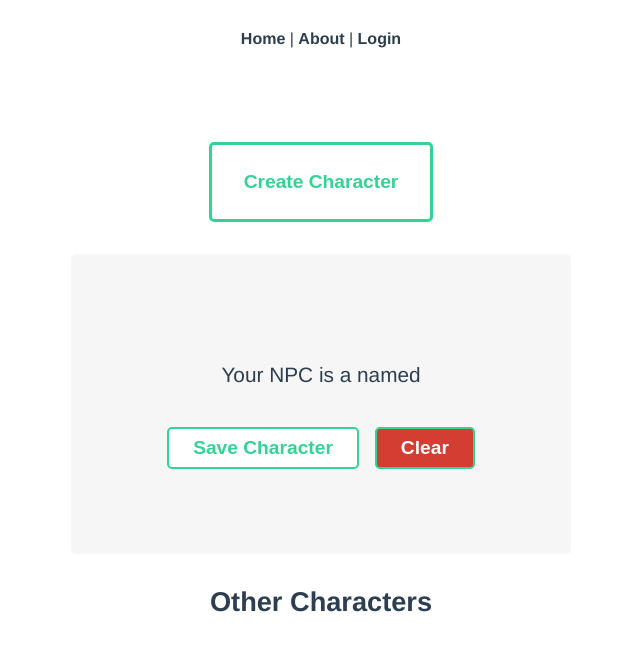
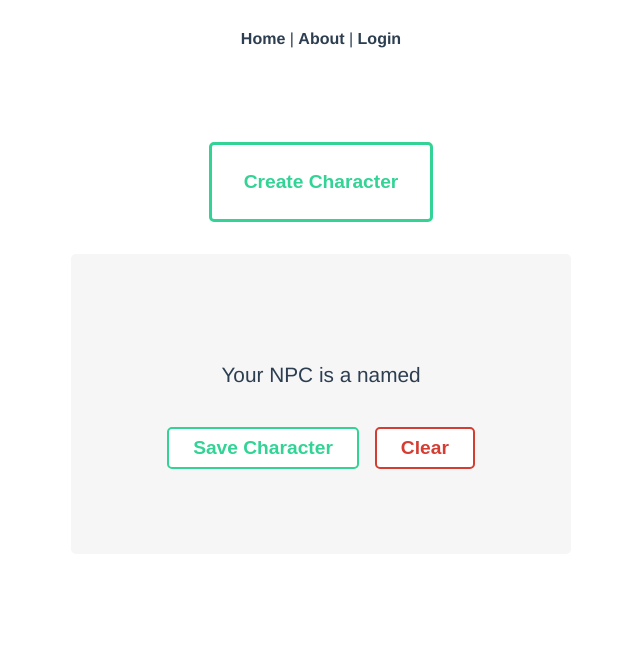
Before and after one commit to denimcouch/npc-gen-spa, a Vue app: page /#/ in a window 1280 px wide. Shown: the top 650 px of the page, without its empty margins (319-959 px from the left). Built offline with nearby package versions, Linux system fonts and the light colour scheme.

Commit message:
refactored user actions

```diff
--- a/src/App.vue
+++ b/src/App.vue
@@ -87,6 +87,12 @@ export default {
 }
 
 .btn--delete {
+  background: #fff;
+  border-color: #d33d32;
+  color: #d33d32;
+}
+
+.btn--delete:hover {
   background: #d33d32;
   color: #fff;
 }
--- a/src/components/NPCShowcase.vue
+++ b/src/components/NPCShowcase.vue
@@ -8,7 +8,7 @@
       </p>
     </div>
     <div class="options">
-      <button @click="$emit('add-npc', newNPC)" class="btn btn--save">
+      <button @click="$emit('add-npc')" class="btn btn--save">
         Save Character
       </button>
       <button @click="$emit('clear-npc')" class="btn btn--delete">Clear</button>
--- a/src/components/UserLogin.vue
+++ b/src/components/UserLogin.vue
@@ -41,7 +41,7 @@ export default {
     };
   },
   methods: {
-    ...mapActions(["fetchUser"]),
+    ...mapActions(["saveUser"]),
     loginUser() {
       this.error = "";
       const user = this.user;
@@ -69,7 +69,7 @@ export default {
             this.error = data.error;
           } else {
             window.localStorage.setItem("token", JSON.stringify(data.token));
-            this.fetchUser(data.user);
+            this.saveUser(data.user);
           }
         })
         .catch(error => console.log(error));
--- a/src/components/UserSignup.vue
+++ b/src/components/UserSignup.vue
@@ -41,7 +41,7 @@ export default {
     };
   },
   methods: {
-    ...mapActions(["createUser"]),
+    ...mapActions(["saveUser"]),
     signupUser() {
       this.error = "";
       const user = this.user;
@@ -69,7 +69,7 @@ export default {
             this.error = data.error;
           } else {
             window.localStorage.setItem("token", JSON.stringify(data.token));
-            this.createUser(user);
+            this.saveUser(data.user);
           }
         })
         .catch(error => console.log(error));
--- a/src/store/modules/user.js
+++ b/src/store/modules/user.js
@@ -11,10 +11,7 @@ const getters = {
 };
 
 const actions = {
-  fetchUser({ commit }, user) {
-    commit("setUser", user);
-  },
-  createUser({ commit }, user) {
+  saveUser({ commit }, user) {
     commit("setUser", user);
   }
 };
--- a/src/views/Home.vue
+++ b/src/views/Home.vue
@@ -6,27 +6,23 @@
       v-on:add-npc="addNPC"
       v-on:clear-npc="clearNPC"
     />
-    <NPCs v-bind:npcs="npcs" />
   </div>
 </template>
 
 <script>
 import CreateNpc from "../components/CreateNpc";
 import NPCShowcase from "@/components/NPCShowcase";
-import NPCs from "../components/NPCs";
 import { mapGetters } from "vuex";
 
 export default {
   name: "Home",
   components: {
     CreateNpc,
-    NPCShowcase,
-    NPCs
+    NPCShowcase
   },
   computed: mapGetters(["getUser"]),
   data() {
     return {
-      npcs: [],
       newNPC: {}
     };
   },
@@ -35,27 +31,29 @@ export default {
       this.newNPC = npc;
     },
     addNPC() {
-      const npc = {
-        ...this.newNPC
+      const token = JSON.parse(window.localStorage.getItem("token"))
+      const newNPC = {
+        character: {
+          name: this.newNPC.name,
+          race: this.newNPC.race,
+          is_adventurer: this.newNPC.isAdvent,
+          role: this.newNPC.role,
+          user_id: this.getUser.id
+        }
       };
-      // const newNPC = {
-      //   name: this.newNPC.name,
-      //   race: this.newNPC.race,
-      //   is_advent: this.newNPC.isAdvent,
-      //   role: this.newNPC.role
-      // };
-      // const npcOptions = {
-      //   method: "POST",
-      //   headers: {
-      //     "Content-Type": "application/json",
-      //     Accept: "application/json"
-      //   },
-      //   body: JSON.stringify(newNPC)
-      // };
+      const npcOptions = {
+        method: "POST",
+        headers: {
+          "Content-Type": "application/json",
+          "Authorization": `Bearer ${token}`,
+          Accept: "application/json"
+        },
+        body: JSON.stringify(newNPC)
+      };
+      console.log("npcOptions", npcOptions);
       // fetch("http://localhost:3000/api/characters", npcOptions)
       //   .then(res => res.json())
       //   .then(npc => (this.npcs = [...this.npcs, npc]));
-      this.npcs = [...this.npcs, npc];
     },
     clearNPC() {
       this.newNPC = {};
```
